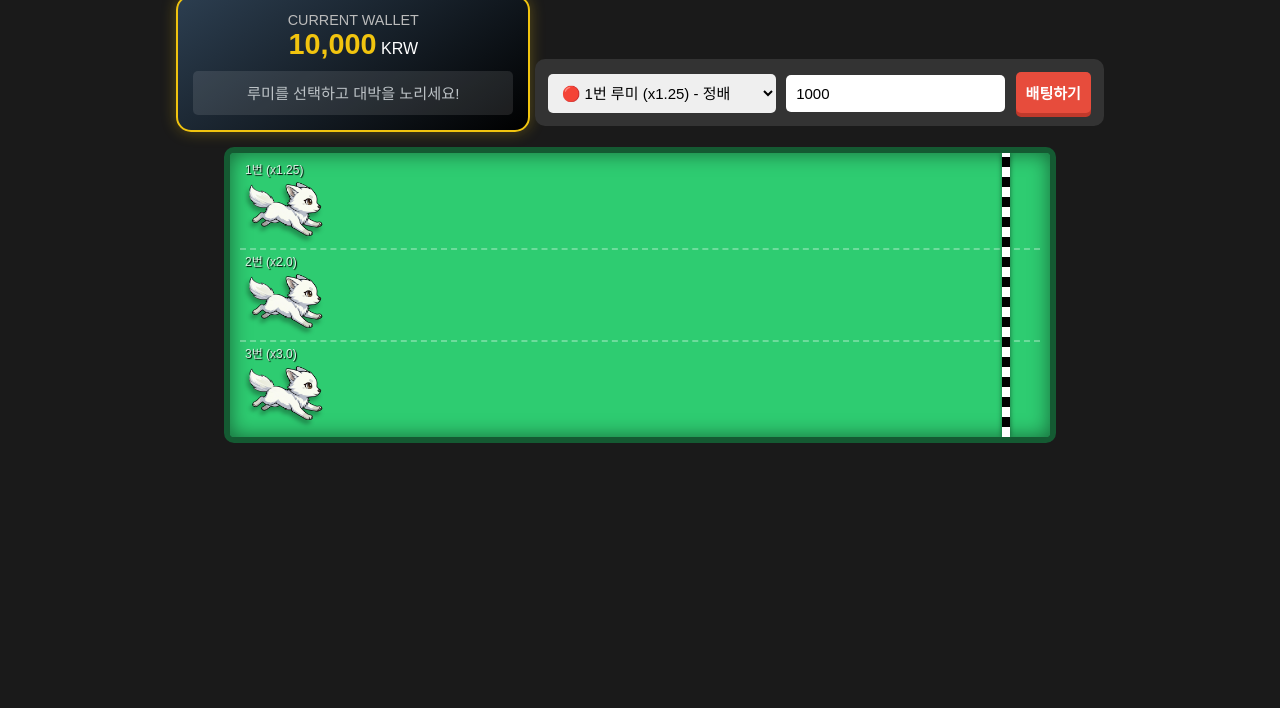
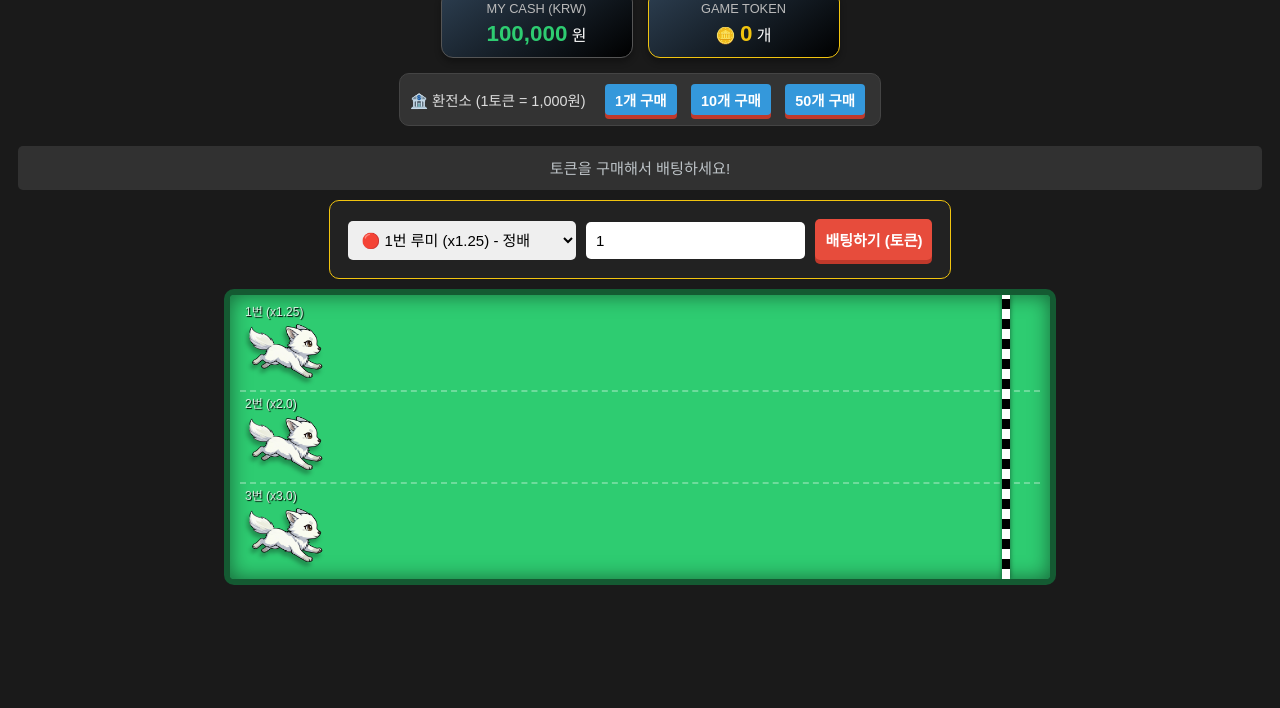
Before and after one commit to YW55bW91c2UxMDMw/html--, a plain HTML site: page 도박/달팽이 레이싱/index.html in a window 1280 px wide. Shown: the part 92-800 px from the top of the page. Drawn offline with Linux system fonts and the light colour scheme.

Commit message:
rumi racing

```diff
--- a/도박/달팽이 레이싱/index.html
+++ b/도박/달팽이 레이싱/index.html
@@ -2,21 +2,62 @@
 <html lang="ko">
 <head>
     <meta charset="UTF-8">
-    <title>루미 레이싱 : 사운드 에디션</title>
+    <title>루미 레이싱 : 토큰 시스템</title>
     <style>
-        /* 스타일은 기존과 동일 */
+        /* 기본 스타일 */
         body { font-family: 'Pretendard', sans-serif; background-color: #1a1a1a; color: white; text-align: center; padding: 10px; overflow-x: hidden; }
-        h1 { margin-bottom: 10px; color: #f1c40f; text-shadow: 0 0 10px #f39c12; }
-        .status-board { background: linear-gradient(145deg, #2c3e50, #000); padding: 15px; border-radius: 15px; display: inline-block; border: 2px solid #f1c40f; box-shadow: 0 0 15px rgba(241, 196, 15, 0.3); margin-bottom: 15px; min-width: 320px; }
-        .balance { font-size: 1.8em; font-weight: bold; color: #f1c40f; }
-        #msg { margin-top: 10px; padding: 10px; background: rgba(255,255,255,0.1); border-radius: 5px; min-height: 24px; color: #bdc3c7; font-size: 0.95em; }
+        h1 { margin-bottom: 5px; color: #f1c40f; text-shadow: 0 0 10px #f39c12; }
 
-        .controls { margin: 10px 0; background: #333; padding: 10px; border-radius: 10px; display: inline-block; }
+        /* 상단 정보창 (현금 & 토큰) */
+        .dashboard {
+            display: flex;
+            justify-content: center;
+            gap: 15px;
+            margin-bottom: 15px;
+        }
+        .status-board {
+            background: linear-gradient(145deg, #2c3e50, #000);
+            padding: 10px 20px;
+            border-radius: 12px;
+            border: 1px solid #555;
+            min-width: 150px;
+            box-shadow: 0 4px 6px rgba(0,0,0,0.3);
+        }
+        .label { font-size: 0.8em; color: #bbb; display: block; margin-bottom: 5px; }
+        .balance { font-size: 1.4em; font-weight: bold; }
+        .money { color: #2ecc71; } /* 현금 색상 */
+        .token { color: #f1c40f; } /* 토큰 색상 */
+
+        /* 환전소 스타일 */
+        .exchange-box {
+            background: #333;
+            padding: 10px;
+            border-radius: 10px;
+            display: inline-block;
+            margin-bottom: 15px;
+            border: 1px solid #444;
+        }
+        .exchange-btn {
+            background-color: #3498db;
+            color: white;
+            font-size: 0.9em;
+            padding: 5px 10px;
+            margin: 0 5px;
+            border-radius: 4px;
+        }
+        .exchange-btn:hover { background-color: #2980b9; }
+
+        /* 중계창 */
+        #msg { margin-top: 5px; padding: 10px; background: rgba(255,255,255,0.1); border-radius: 5px; min-height: 24px; color: #bdc3c7; font-size: 0.95em; }
+
+        /* 컨트롤 패널 */
+        .controls { margin: 10px 0; background: #222; padding: 15px; border-radius: 10px; display: inline-block; border: 1px solid #f1c40f; }
         select, input, button { padding: 10px; font-size: 15px; margin: 3px; border-radius: 5px; border: none; outline: none; }
         button { background-color: #e74c3c; color: white; font-weight: bold; cursor: pointer; box-shadow: 0 4px #c0392b; }
         button:active { box-shadow: 0 2px #c0392b; transform: translateY(2px); }
         button:disabled { background-color: #555; box-shadow: none; cursor: not-allowed; }
 
+        /* 트랙 스타일 */
         .track-container { width: 95%; max-width: 800px; background-color: #2ecc71; margin: 0 auto; border: 6px solid #145a32; border-radius: 10px; padding: 5px 10px; position: relative; box-shadow: inset 0 0 20px rgba(0,0,0,0.5); overflow: hidden; }
         .finish-line { position: absolute; right: 40px; top: 0; bottom: 0; width: 8px; background: repeating-linear-gradient(0deg, #fff, #fff 10px, #000 10px, #000 20px); z-index: 1; box-shadow: 0 0 5px rgba(0,0,0,0.5); }
         .lane { height: 90px; border-bottom: 2px dashed rgba(255,255,255,0.3); position: relative; display: flex; align-items: center; }
@@ -46,13 +87,27 @@
     <canvas id="confetti"></canvas>
     <audio id="bgm" src="../../sound/william.mp3" loop></audio>
 
-    <h1>🦊 RUMI SPEED RACE</h1>
+    <h1>🦊 RUMI CASINO RACE</h1>
 
-    <div class="status-board">
-        <div style="font-size:0.9em; color:#bbb;">CURRENT WALLET</div>
-        <span id="wallet" class="balance">10,000</span> KRW
-        <div id="msg">루미를 선택하고 대박을 노리세요!</div>
+    <div class="dashboard">
+        <div class="status-board">
+            <span class="label">MY CASH (KRW)</span>
+            <span id="money" class="balance money">100,000</span> 원
+        </div>
+        <div class="status-board" style="border-color: #f1c40f;">
+            <span class="label">GAME TOKEN</span>
+            🪙 <span id="token" class="balance token">0</span> 개
+        </div>
     </div>
+
+    <div class="exchange-box">
+        <span style="font-size:0.9em; color:#ddd; margin-right:10px;">🏦 환전소 (1토큰 = 1,000원)</span>
+        <button class="exchange-btn" onclick="buyToken(1)">1개 구매</button>
+        <button class="exchange-btn" onclick="buyToken(10)">10개 구매</button>
+        <button class="exchange-btn" onclick="buyToken(50)">50개 구매</button>
+    </div>
+
+    <div id="msg">토큰을 구매해서 배팅하세요!</div>
 
     <div class="controls">
         <select id="snailSelect">
@@ -60,8 +115,8 @@
             <option value="1">🔵 2번 루미 (x2.0) - 다크호스</option>
             <option value="2">🟢 3번 루미 (x3.0) - 인생역전</option>
         </select>
-        <input type="number" id="betAmount" min="100" step="100" value="1000" placeholder="배팅금">
-        <button id="startBtn" onclick="startRace()">배팅하기</button>
+        <input type="number" id="betAmount" min="1" step="1" value="1" placeholder="배팅 토큰">
+        <button id="startBtn" onclick="startRace()">배팅하기 (토큰)</button>
     </div>
 
     <div class="track-container">
@@ -94,9 +149,13 @@
     </div>
 
     <script>
-        let wallet = 10000;
+        // ★ 변수 분리: 현금(money)과 토큰(token)
+        let money = 100000;
+        let token = 0;
         let isRacing = false;
         let runInterval;
+
+        const TOKEN_PRICE = 1000; // 1토큰 = 1000원
 
         const snails = [ document.getElementById('snail0'), document.getElementById('snail1'), document.getElementById('snail2') ];
         const bubbles = [ document.getElementById('bubble0'), document.getElementById('bubble1'), document.getElementById('bubble2') ];
@@ -108,9 +167,28 @@
 
         const comments = [ "치열합니다!", "누가 이길지 몰라요!", "막판 스퍼트?!", "엄청난 속도입니다!", "땀을 쥐게 하네요!"];
 
-        function updateWallet(amount) {
-            wallet += amount;
-            document.getElementById('wallet').innerText = wallet.toLocaleString();
+        // UI 업데이트 함수
+        function updateUI() {
+            document.getElementById('money').innerText = money.toLocaleString();
+            document.getElementById('token').innerText = token.toLocaleString();
+        }
+
+        // ★ 환전 함수 (Cash -> Token)
+        function buyToken(amount) {
+            if (isRacing) {
+                alert("경기 중에는 환전할 수 없습니다.");
+                return;
+            }
+            const cost = amount * TOKEN_PRICE;
+            if (money >= cost) {
+                money -= cost;
+                token += amount;
+                updateUI();
+                msg.innerText = `✅ 토큰 ${amount}개를 구매했습니다.`;
+                msg.style.color = "#2ecc71";
+            } else {
+                alert("현금이 부족합니다!");
+            }
         }
 
         function showBubble(index, text) {
@@ -126,19 +204,28 @@
             const selectedSnail = parseInt(document.getElementById('snailSelect').value);
             const startBtn = document.getElementById('startBtn');
 
-            if (betAmount > wallet || betAmount <= 0 || isNaN(betAmount)) {
-                alert("돈이 부족하거나 잘못된 입력입니다.");
+            // ★ 배팅 검증 로직 변경 (돈 대신 토큰 확인)
+            if (betAmount > token) {
+                alert("토큰이 부족합니다! 환전소에서 구매해주세요.");
+                return;
+            }
+            if (betAmount <= 0 || isNaN(betAmount)) {
+                alert("올바른 배팅 개수를 입력하세요.");
                 return;
             }
 
-            // ★ 음악 재생 (시작할 때) ★
+            // 음악 재생
             bgm.volume = 0.5;
             bgm.currentTime = 0;
-            bgm.play().catch(e => console.log("bgm.mp3 파일 확인 필요"));
+            bgm.play().catch(e => console.log("bgm.mp3 필요"));
 
             isRacing = true;
             startBtn.disabled = true;
-            updateWallet(-betAmount);
+
+            // ★ 토큰 차감
+            token -= betAmount;
+            updateUI();
+
             msg.innerText = "🚨 경기 시작! 출발합니다!";
             msg.style.color = "#bdc3c7";
 
@@ -207,10 +294,8 @@
             const names = ["1번 루미", "2번 루미", "3번 루미"];
 
             clearInterval(runInterval);
-
-            // ★ 음악 정지 및 되감기 (게임 끝날 때) ★
             bgm.pause();
-            bgm.currentTime = 0; // 다음 판을 위해 처음으로 되감기
+            bgm.currentTime = 0;
 
             snails.forEach(s => {
                 s.querySelector('.frame1').style.display = 'block';
@@ -220,9 +305,13 @@
             snails[winner].classList.add('winner');
 
             if (winner === selectedSnail) {
+                // ★ 당첨금 지급 (토큰으로 지급)
+                // 소수점 버림 (Math.floor)
                 const payout = Math.floor(betAmount * odds[selectedSnail]);
-                updateWallet(payout);
-                msg.innerHTML = `🎉 <b>대박!</b> ${names[winner]} 우승! <span style="color:#f1c40f;">+${payout.toLocaleString()}원</span>`;
+                token += payout;
+                updateUI();
+
+                msg.innerHTML = `🎉 <b>적중!</b> ${names[winner]} 승리! <span style="color:#f1c40f;">+${payout} 토큰 획득</span>`;
                 msg.style.color = "#2ecc71";
                 startConfetti();
             } else {
```
